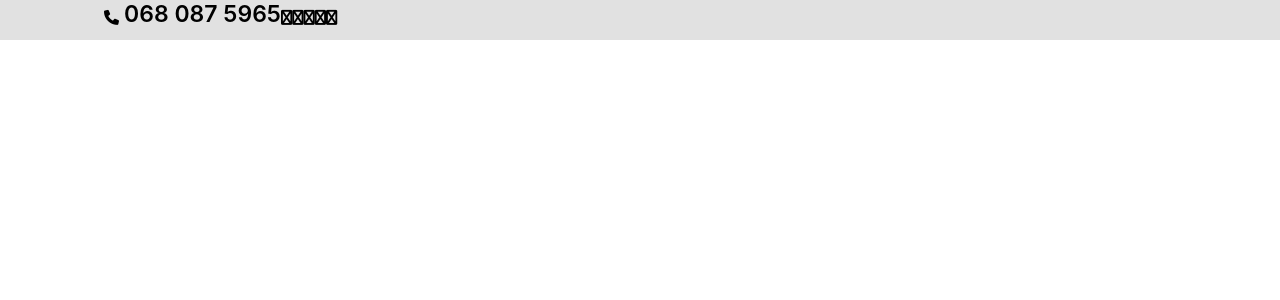
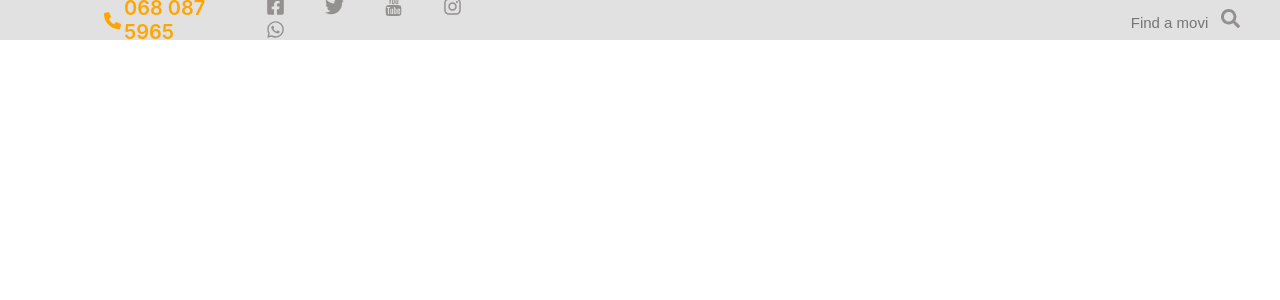
Before and after one commit to ace2921/Portfolio, a React (Create React App) app: page / in a window 1280 px wide. Shown: the top 300 px of the page. Built offline with nearby package versions, Linux system fonts and the light colour scheme.

Commit message:
new update again and again

```diff
--- a/package.json
+++ b/package.json
@@ -8,6 +8,7 @@
     "@testing-library/user-event": "^13.5.0",
     "react": "^18.3.1",
     "react-dom": "^18.3.1",
+    "react-icons": "^5.3.0",
     "react-router-dom": "^6.26.2",
     "react-scripts": "5.0.1",
     "web-vitals": "^2.1.4"
--- a/src/App.js
+++ b/src/App.js
@@ -1,10 +1,11 @@
 
 import './App.css';
 import Icon from './Components/Iconbar/Icon';
+import Navbar from './Components/Navbar/Navbar';
 
 function App() {
   return (
-    <Icon/>
+    <><Icon /><Navbar /></>
   );
 }
 
--- a/src/Components/Iconbar/Icon.css
+++ b/src/Components/Iconbar/Icon.css
@@ -5,19 +5,58 @@
     scroll-behavior: smooth;
 }
 
-.iconbar{
+.iconbar {
+    display: flex;
+    align-items: center;
     height: 5vh;
     background-color: #E1E1E1;
-    display: flex;
     padding-left: 104px;
+  }
+
+.iconbar i{
+    /* margin-top: 7px; */
+    margin-right: 3px;
+    font-size: 17px;
+    color: orange;
 }
-.iconbar i{
-    margin-top: 10px;
+
+
+   .iconbar svg {
+    margin-right: 40px;
+    color: rgb(148, 144, 144);
+    font-size: 19px;
+
+  }
+
+  .iconbar p {
+    margin-right: 20px;
+    font-weight: 600;
+    font-size: 20px;
+    color: orange;
+  }
+
+  .iconbar svg:hover {
+    color: orange;
+    cursor: pointer;
+  }
+  .search-bar input{
+    margin-left: 600px;
+    width: 12%;
+    border: none;
+    background-color: #E1E1E1;
+  }
+  .search-bar input[type="search"]:focus{
+    border: none;
+    outline: none;
+  }
+
+  .search-bar input[type="search"]:hover::placeholder{
+    color: orange;
+  }
+  .search-bar input[type="search"]::placeholder{
     font-size: 15px;
-
-}
-.iconbar p{
-    margin-left: 5px;
-    font-weight: 600;
-    font-size: 23px;
-}
+  }
+  .search-icon{
+    margin-right: 30px;
+    color: rgb(148, 144, 144);
+  }
--- a/src/Components/Iconbar/Icon.jsx
+++ b/src/Components/Iconbar/Icon.jsx
@@ -1,17 +1,26 @@
 import React from 'react'
+import { FaFacebookSquare, FaTwitter, FaInstagram, FaWhatsapp } from 'react-icons/fa';
+import { TfiYoutube } from "react-icons/tfi";
+import { FaSearch } from "react-icons/fa"
+
 import './Icon.css'
 
 const Icon = () => {
   return (
     <div className='iconbar'>
-      <i class="fa fa-phone" aria-hidden="true"></i>
+      <i className="fa fa-phone" aria-hidden="true"></i>
       <p>068 087 5965</p>
-      <i class="fa fa-facebook-square" aria-hidden="true"></i>
-      <i class="fa fa-twitter" aria-hidden="true"></i>
-      <i class="fa fa-youtube" aria-hidden="true"></i>
-      <i class="fa fa-instagram" aria-hidden="true"></i>
-      <i class="fa fa-whatsapp" aria-hidden="true"></i>
-
+      <div className="socials-icons">
+        <FaFacebookSquare />
+        <FaTwitter />
+        <TfiYoutube />
+        <FaInstagram />
+        <FaWhatsapp />
+      </div>
+      <div className="search-bar">
+        <input type='search' placeholder='Find a movie'  />
+        <FaSearch className='search-icon'/>
+      </div>
     </div>
   )
 }
--- /dev/null
+++ b/src/Components/Navbar/Navbar.jsx
@@ -0,0 +1,12 @@
+import React from 'react'
+import './Navbar.css'
+
+const Navbar = () => {
+  return (
+    <div>
+
+    </div>
+  )
+}
+
+export default Navbar
```
Also changed, not shown: src/Components/Navbar/Navbar.css (added), 1 other file (tests, documents, lock files or other folders).
